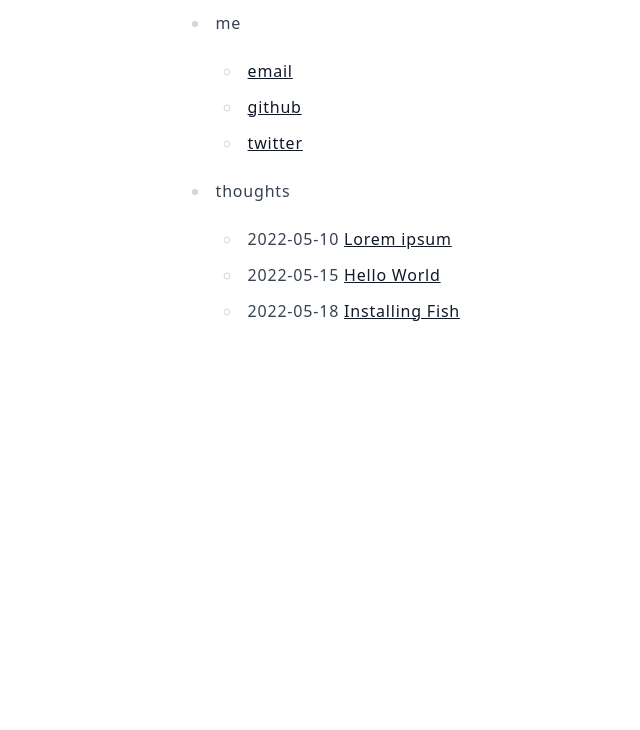
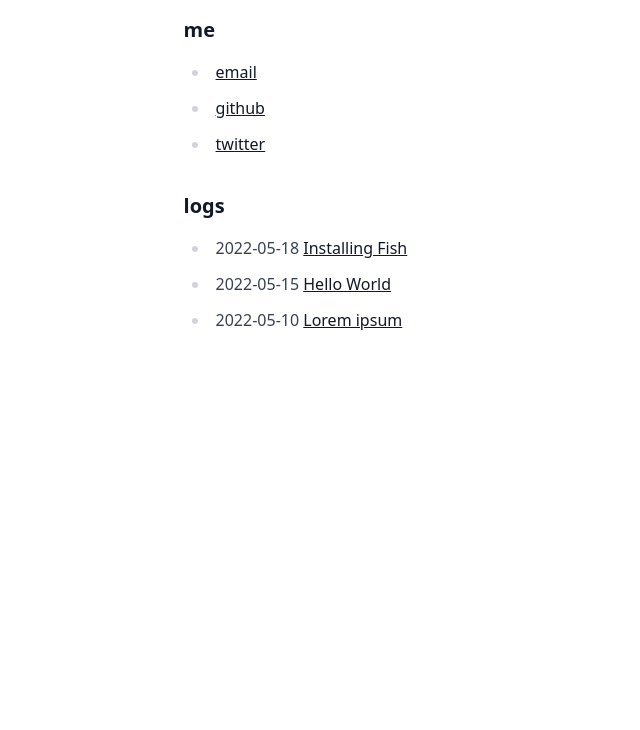
Before and after one commit to sanjayatony/devtstar, an Eleventy site: page src/index.md in a window 1280 px wide. Shown: the part 70-800 px from the top of the page, without its empty margins (175-815 px from the left). Built offline with nearby package versions, Linux system fonts and the light colour scheme; Eleventy itself is replaced by a stand-in of ours; files that its build step writes are made by us from their sources.

Commit message:
update homepage

```diff
--- a/src/index.md
+++ b/src/index.md
@@ -1,16 +1,12 @@
 ---
-title: vegapunk
+title: devtstar
 layout: base.njk
 ---
-<div class="index">
+### me
+- [email](mailto:tony@sanjaya.info)
+- [github](https://github.com/sanjayatony)
+- [twitter](https://twitter.com/sanjayatony)
 
-- me
-	- [email](mailto:tony@sanjaya.info)
-	- [github](https://github.com/sanjayatony)
-	- [twitter](https://twitter.com/sanjayatony)
-- thoughts
-{% for post in collections.posts %}
-	- {{ post.data.date | asPostDate }} [{{ post.data.title }}]({{ post.url }})
-{%- endfor %}
-
-</div>
+### logs
+{% for post in collections.posts reversed %} - {{ post.data.date | asPostDate }} [{{ post.data.title }}]({{ post.url }})
+{% endfor %}
```
